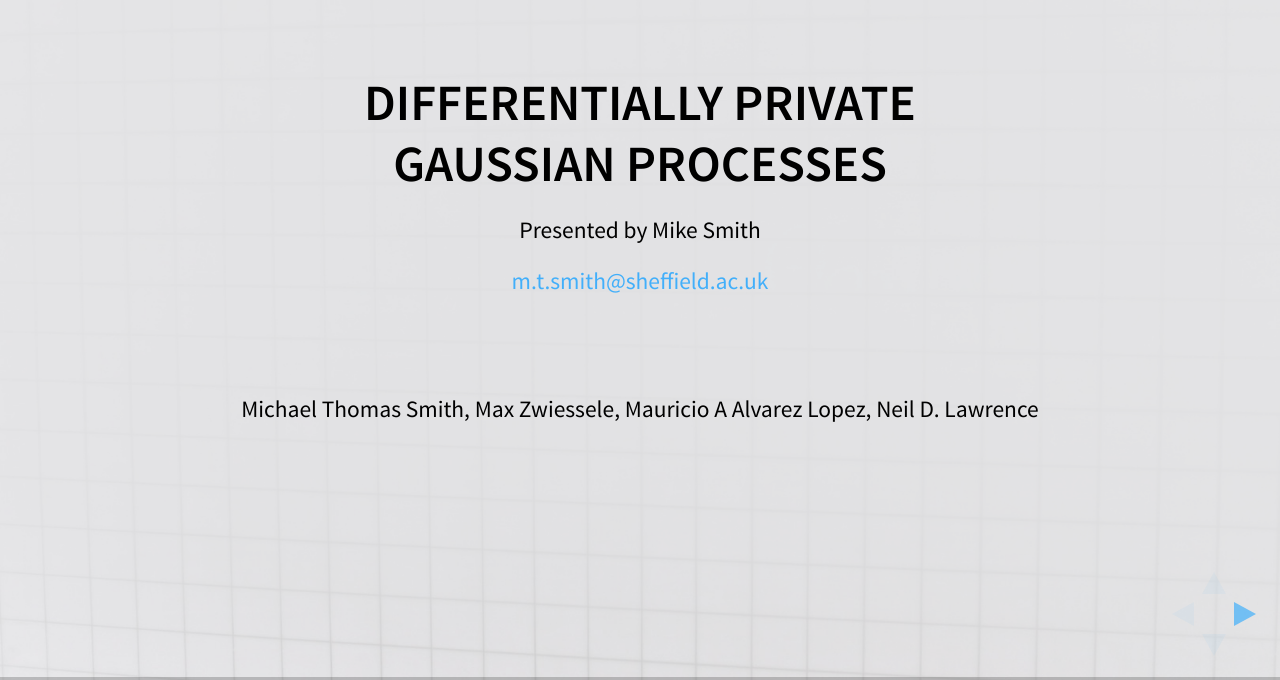
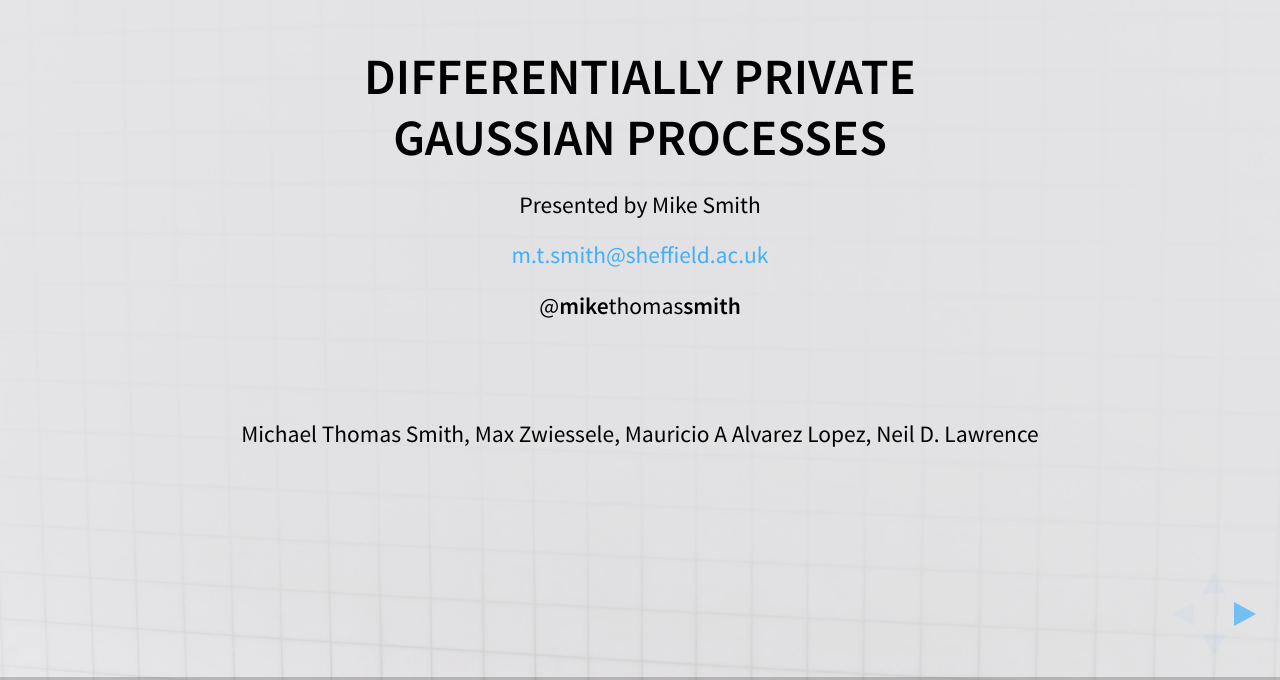
Before and after one commit to lionfish0/cloaking_talk_short, a website: page index.html in a window 1280 px wide. Shown: the part 120-800 px from the top of the page. Drawn offline with nearby package versions, Linux system fonts and the light colour scheme; some packages are replaced by stand-ins of ours.

Commit message:
added twitter id

```diff
--- a/index.html
+++ b/index.html
@@ -45,7 +45,8 @@
 	<h3 style="color:black;">Differentially Private<br/> Gaussian Processes</h3>
 	<p>
 		<small>Presented by Mike Smith</small><br/>
-        <small><a href="mailto:m.t.smith@sheffield.ac.uk">m.t.smith@sheffield.ac.uk</a></small>
+        <small><a href="mailto:m.t.smith@sheffield.ac.uk">m.t.smith@sheffield.ac.uk</a></small><br />
+        <small>@<b>mike</b>thomas<b>smith</b></small>
 	</p>
 	<p>
         <small><br/><br/>Michael Thomas Smith,  Max Zwiessele, Mauricio A Alvarez Lopez, Neil D. Lawrence</small>
```
